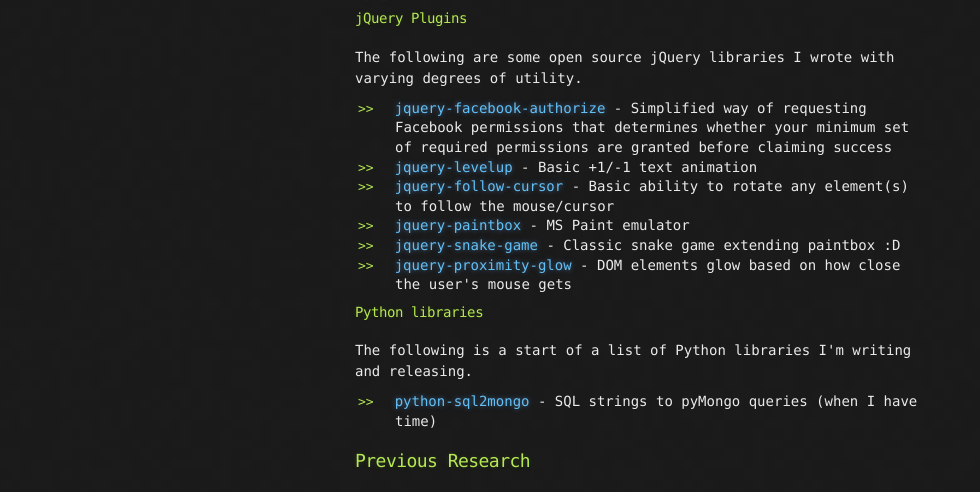
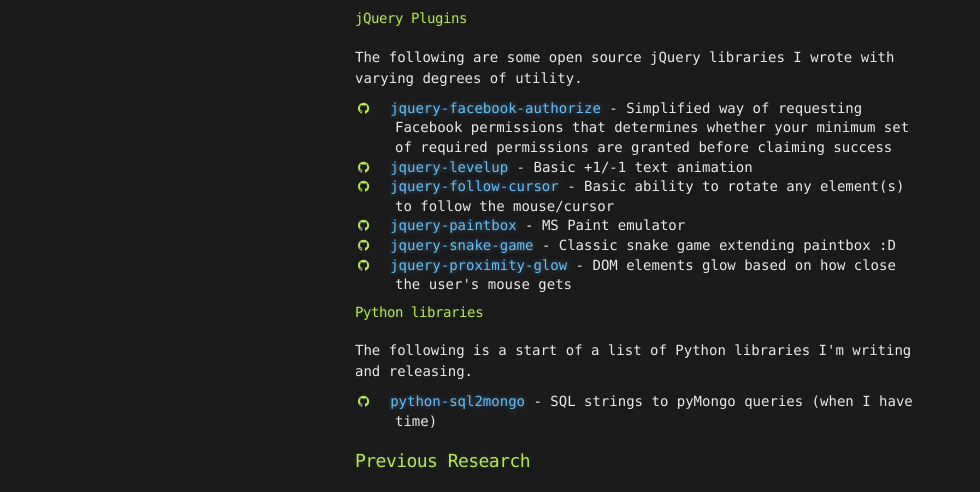
Before and after one commit to pstrinkle/pstrinkle.github.io, a Jekyll site: the page built from index.html, in a window 1280 px wide. Shown: the part 444-936 px from the top of the page, without its empty margins (0-980 px from the left). Built offline with Jekyll 4.4.1, drawn with Linux system fonts in a browser that asks for light colours; nearby versions of some CDN libraries; comment, search, counter and statistics services are not loaded.

Commit message:
Update index.html

```diff
--- a/index.html
+++ b/index.html
@@ -28,7 +28,7 @@
   <p><a href="https://gist.github.com/pstrinkle" target="_blank">My gists</a></p>
   <h4>jQuery Plugins</h4>
   <p>The following are some open source jQuery libraries I wrote with varying degrees of utility.</p>
-  <ul>
+  <ul class='github'>
     <li><a href="/jquery-facebook-authorize/" target="_blank">jquery-facebook-authorize</a> - Simplified way of requesting Facebook permissions that determines whether your minimum set of required permissions are granted before claiming success</li>
     <li><a href="/jquery-levelup/" target="_blank">jquery-levelup</a> - Basic +1/-1 text animation</li>
     <li><a href="/jquery-follow-cursor" target="_blank">jquery-follow-cursor</a> - Basic ability to rotate any element(s) to follow the mouse/cursor</li>
@@ -38,7 +38,7 @@
   </ul>
   <h4>Python libraries</h4>
   <p>The following is a start of a list of Python libraries I'm writing and releasing.</p>
-  <ul>
+  <ul class='github'>
     <li><a href="https://github.com/pstrinkle/python-sql2mongo" target="_blank">python-sql2mongo</a> - SQL strings to pyMongo queries (when I have time)</li>
   </ul>
 </section>
```
